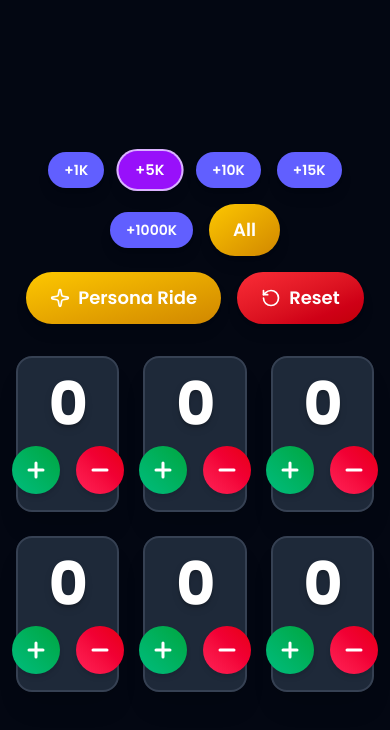
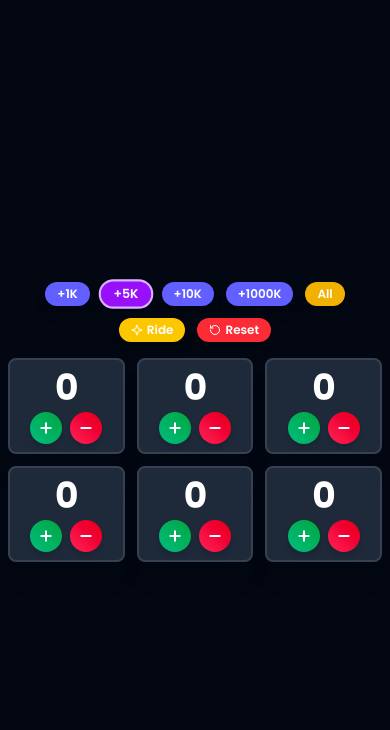
Before and after one commit to Erongi/vg-power-counter, a React (Vite) app: page / in a window 390 px wide. Shown: the top 730 px of the page. Built offline with nearby package versions, Linux system fonts and the light colour scheme.

Commit message:
fix: style

```diff
--- a/src/App.jsx
+++ b/src/App.jsx
@@ -3,56 +3,42 @@ import { RotateCcw, Sparkle } from "lucide-react";
 import { Counter } from "./components";
 
 export default function App() {
-  // We use an array of 6 numbers to represent the power counters.
   const [unitPowers, setUnitPowers] = useState(Array(6).fill(0));
+  const [selectingPower, setSelectingPower] = useState(5000);
+  const standardPowerSet = [1000, 5000, 10000, 1000000];
 
-  // Selecting the power counters
-  const [selectingPower, setSelectingPower] = useState(5000);
-
-  // The power amounts for the global buttons.
-  const standardPowerSet = [1000, 5000, 10000, 15000, 1000000];
-
-  // This function adds a specific amount to all counters.
   const increaseAll = () => {
     setUnitPowers((prev) => prev.map((p) => p + selectingPower));
   };
 
-  // This function adds 10k all front unit.
   const personaRide = () => {
     setUnitPowers((prev) => prev.map((p, i) => (i < 3 ? p + 10000 : p)));
   };
 
-  // This function resets all counters to zero.
   const resetAll = () => {
     setUnitPowers(Array(6).fill(0));
   };
 
-  // This function increases a single counter based on its index.
-  const increaseOne = (index) => {
+  const updateOne = (index, sign) => {
     setUnitPowers((prev) =>
-      prev.map((p, i) => (i === index ? p + selectingPower : p))
+      prev.map((p, i) => (i === index ? p + selectingPower * sign : p))
     );
   };
 
-  // This function decreases a single counter based on its index.
-  const decreaseOne = (index) => {
-    setUnitPowers((prev) =>
-      prev.map((p, i) => (i === index ? p - selectingPower : p))
-    );
-  };
+  const increaseOne = (index) => updateOne(index, 1);
+  const decreaseOne = (index) => updateOne(index, -1);
 
   return (
-    <div className="flex flex-col items-center justify-center min-h-screen p-4 bg-gray-950 text-white font-inter">
-      {/* Control buttons for all counters */}
-      <div className="flex flex-wrap items-center justify-center gap-4 mb-8">
-        {/* Buttons for increasing all counters */}
-        {standardPowerSet.map((power, index) => {
+    <div className="flex flex-col items-center justify-center h-screen p-2 bg-gray-950 text-white font-inter overflow-hidden">
+      {/* Control buttons container */}
+      <div className="flex flex-wrap items-center justify-center gap-3 mb-4">
+        {standardPowerSet.map((power) => {
           const isSelected = selectingPower === power;
           return (
             <button
-              key={`power-${index}`}
+              key={`power-${power}`}
               onClick={() => setSelectingPower(power)}
-              className={`relative px-4 sm:px-6 py-2 sm:py-3 text-sm sm:text-lg font-semibold rounded-full transition-all duration-300 transform shadow-lg active:scale-95 ${
+              className={`relative px-3 py-1 sm:px-6 sm:py-3 text-xs sm:text-lg font-semibold rounded-full transition-all duration-300 transform shadow-lg active:scale-95 ${
                 isSelected
                   ? "bg-purple-600 ring-2 ring-purple-300 scale-105"
                   : "bg-indigo-500 hover:bg-indigo-600 hover:scale-105"
@@ -62,35 +48,33 @@ export default function App() {
             </button>
           );
         })}
-        {/* Button to reset all counters */}
+
         <button
           onClick={increaseAll}
-          className="relative px-6 py-3 text-lg font-semibold rounded-full bg-gradient-to-br from-yellow-400 to-yellow-600 hover:from-yellow-600 hover:to-yellow-800 transition-all duration-300 transform hover:scale-105 shadow-lg active:scale-95 flex items-center gap-2"
+          className="relative px-3 py-1 sm:px-6 sm:py-3 text-xs sm:text-lg font-semibold rounded-full bg-yellow-500 hover:bg-yellow-600 transition-all duration-300 transform hover:scale-105 shadow-lg active:scale-95"
         >
-          <span>All</span>
+          All
         </button>
 
-        {/* Button to reset all counters */}
         <button
           onClick={personaRide}
-          className="relative px-6 py-3 text-lg font-semibold rounded-full bg-gradient-to-br from-yellow-400 to-yellow-600 hover:from-yellow-600 hover:to-yellow-800 transition-all duration-300 transform hover:scale-105 shadow-lg active:scale-95 flex items-center gap-2"
+          className="relative px-3 py-1 sm:px-6 sm:py-3 text-xs sm:text-lg font-semibold rounded-full bg-yellow-400 hover:bg-yellow-500 transition-all duration-300 transform hover:scale-105 shadow-lg active:scale-95 flex items-center gap-1 sm:gap-2"
         >
-          <Sparkle size={20} />
-          <span>Persona Ride</span>
+          <Sparkle size={12} sm:size={16} />
+          <span>Ride</span>
         </button>
 
-        {/* Button to reset all counters */}
         <button
           onClick={resetAll}
-          className="relative px-6 py-3 text-lg font-semibold rounded-full bg-gradient-to-br from-red-500 to-red-700 hover:from-red-600 hover:to-red-800 transition-all duration-300 transform hover:scale-105 shadow-lg active:scale-95 flex items-center gap-2"
+          className="relative px-3 py-1 sm:px-6 sm:py-3 text-xs sm:text-lg font-semibold rounded-full bg-red-500 hover:bg-red-600 transition-all duration-300 transform hover:scale-105 shadow-lg active:scale-95 flex items-center gap-1 sm:gap-2"
         >
-          <RotateCcw size={20} />
+          <RotateCcw size={12} sm:size={16} />
           <span>Reset</span>
         </button>
       </div>
 
       {/* Grid of individual power counters */}
-      <div className="grid grid-cols-3 gap-6 max-w-5xl w-full">
+      <div className="grid grid-cols-3 gap-3 max-w-5xl w-full">
         {unitPowers.map((power, index) => (
           <Counter
             key={index}
--- a/src/components/Counter.jsx
+++ b/src/components/Counter.jsx
@@ -1,27 +1,30 @@
-import { Plus, Minus } from 'lucide-react';
+import { Plus, Minus } from "lucide-react";
 
 const Counter = ({ power, index, onIncrease, onDecrease }) => {
   return (
-    <div className="flex flex-col items-center justify-center p-4 bg-gray-800 rounded-2xl shadow-xl border-2 border-gray-700 backdrop-blur-sm bg-opacity-70">
-      {/* The main power display */}
-      <div className="text-6xl sm:text-7xl font-bold tracking-tight text-white mb-3 text-shadow-lg">
+    <div className="flex flex-col items-center justify-center p-2 sm:p-4 bg-gray-800 rounded-lg sm:rounded-2xl shadow-xl border-2 border-gray-700 backdrop-blur-sm bg-opacity-70">
+      <div className="text-4xl sm:text-6xl font-bold tracking-tight text-white mb-1">
         {power}
       </div>
-
-      <div className="flex gap-4">
+      <div className="flex gap-2 sm:gap-4">
         <button
           onClick={() => onIncrease(index)}
-          className="p-3 bg-gradient-to-tr from-emerald-500 to-green-600 rounded-full shadow-md hover:scale-110 transition-transform duration-200 active:scale-90"
-          aria-label="Increase power by 5000"
+          className="p-2 sm:p-3 bg-gradient-to-tr from-emerald-500 to-green-600 rounded-full shadow-md hover:scale-110 transition-transform duration-200 active:scale-90"
+          aria-label="Increase power"
         >
-          <Plus size={24} strokeWidth={3} className="text-white" />
+          <Plus size={16} sm:size={24} strokeWidth={3} className="text-white" />
         </button>
         <button
           onClick={() => onDecrease(index)}
-          className="p-3 bg-gradient-to-tr from-rose-500 to-red-600 rounded-full shadow-md hover:scale-110 transition-transform duration-200 active:scale-90"
-          aria-label="Decrease power by 5000"
+          className="p-2 sm:p-3 bg-gradient-to-tr from-rose-500 to-red-600 rounded-full shadow-md hover:scale-110 transition-transform duration-200 active:scale-90"
+          aria-label="Decrease power"
         >
-          <Minus size={24} strokeWidth={3} className="text-white" />
+          <Minus
+            size={16}
+            sm:size={24}
+            strokeWidth={3}
+            className="text-white"
+          />
         </button>
       </div>
     </div>
```
